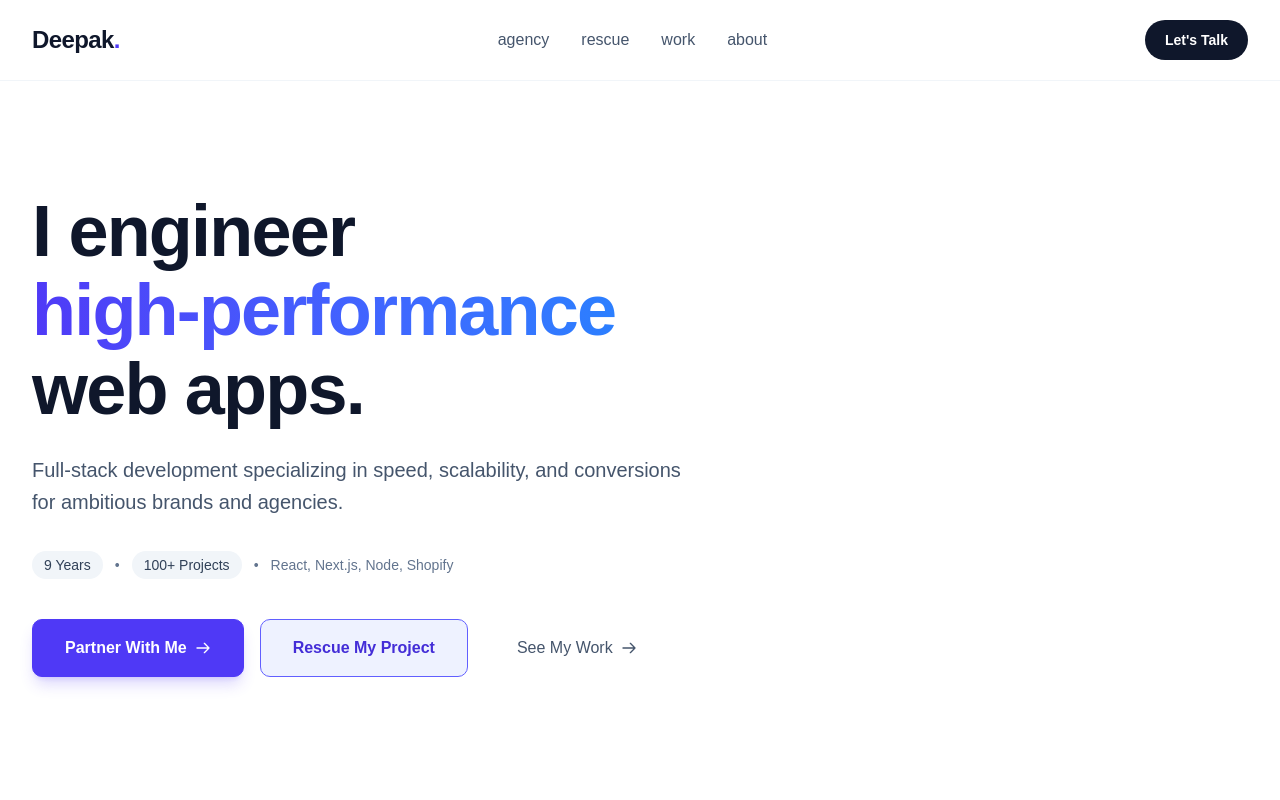
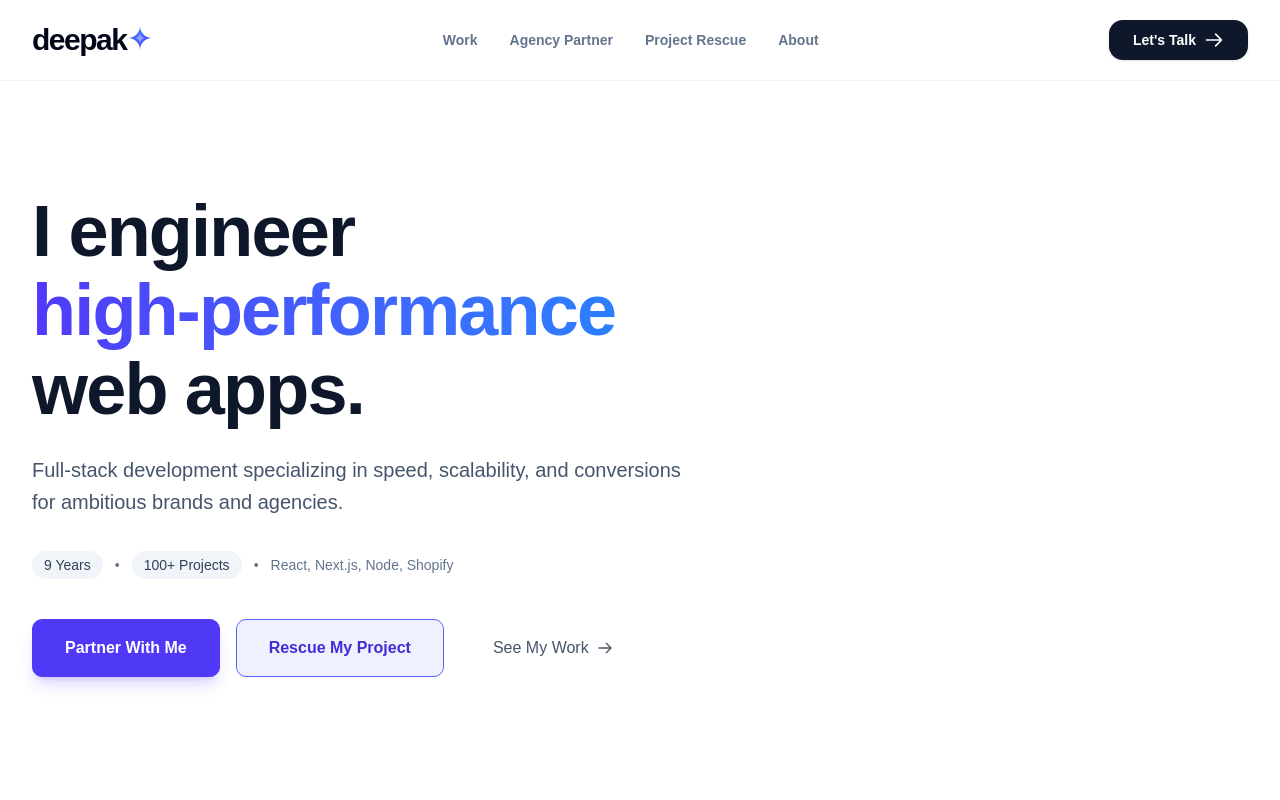
Before and after one commit to IVEWOR/deepslog, a Next.js app: page / in a window 1280 px wide. Shown: the top 800 px of the page. Built offline with nearby package versions, Linux system fonts and the light colour scheme; a web font is replaced by a local one.

Commit message:
contact updates

```diff
--- a/components/ContactModal.jsx
+++ b/components/ContactModal.jsx
@@ -13,14 +13,14 @@ export default function ContactModal({ triggerText, triggerStyle }) {
     setMounted(true);
   }, []);
 
-  // Initialize Cal.com UI settings when the calendar is shown
+  // Initialize Cal.com UI settings
   useEffect(() => {
     if (showCalendar) {
       (async function () {
         const cal = await getCalApi();
         cal("ui", {
           theme: "light",
-          styles: { branding: { brandColor: "#4F46E5" } }, // Matches Tailwind indigo-600
+          styles: { branding: { brandColor: "#4F46E5" } },
           hideEventTypeDetails: false,
           layout: "month_view",
         });
@@ -42,7 +42,7 @@ export default function ContactModal({ triggerText, triggerStyle }) {
 
   const modalUI = isOpen ? (
     <div
-      className="fixed inset-0 z-[9999] overflow-y-auto"
+      className="fixed inset-0 z-[9999] overflow-y-auto overscroll-none"
       style={{ position: "fixed" }}
     >
       {/* Backdrop */}
@@ -53,14 +53,17 @@ export default function ContactModal({ triggerText, triggerStyle }) {
 
       {/* Scrollable Wrapper */}
       <div className="flex min-h-full flex-col justify-center p-4 sm:p-8 relative">
-        <div className="relative w-full max-w-4xl mx-auto bg-slate-900 border border-slate-800 rounded-3xl shadow-2xl flex flex-col md:flex-row animate-fade-in-up my-auto overflow-hidden">
+        {/* MODAL CONTAINER
+            FIX: Added `md:h-[600px] md:max-h-[85vh]` to strictly limit the desktop height.
+        */}
+        <div className="relative w-full max-w-4xl mx-auto bg-slate-900 border border-slate-800 rounded-3xl shadow-2xl flex flex-col md:flex-row animate-fade-in-up my-auto overflow-hidden md:h-[600px] md:max-h-[85vh]">
           {/* Global Close Button */}
           <button
             onClick={() => setIsOpen(false)}
-            className="absolute top-3 right-4 p-2 text-slate-200 hover:text-white bg-slate-800/80 rounded-full hover:bg-slate-700 transition-colors z-30 backdrop-blur-sm"
+            className="absolute top-4 right-4 p-2 text-slate-400 hover:text-white bg-slate-800/80 rounded-full hover:bg-slate-700 transition-colors z-30 backdrop-blur-sm"
           >
             <svg
-              className="w-3 h-3"
+              className="w-5 h-5"
               fill="none"
               stroke="currentColor"
               viewBox="0 0 24 24"
@@ -74,9 +77,11 @@ export default function ContactModal({ triggerText, triggerStyle }) {
             </svg>
           </button>
 
-          {/* LEFT SIDE: The Quick Form */}
+          {/* LEFT SIDE: The Quick Form
+              FIX: Added `flex flex-col justify-center md:h-full overflow-y-auto` so it centers vertically in the new locked height.
+          */}
           <div
-            className={`w-full md:w-1/2 p-6 md:p-8 border-b md:border-b-0 md:border-r border-slate-800 relative z-10 bg-slate-900 ${showCalendar ? "hidden md:block" : "block"}`}
+            className={`w-full md:w-1/2 p-6 md:p-8 border-b md:border-b-0 md:border-r border-slate-800 relative z-10 bg-slate-900 flex-col justify-center md:h-full overflow-y-auto ${showCalendar ? "hidden md:flex" : "flex"}`}
           >
             <h3 className="text-2xl font-bold text-white mb-1">
               Send a brief.
@@ -135,22 +140,24 @@ export default function ContactModal({ triggerText, triggerStyle }) {
 
               <button
                 type="submit"
-                className="w-full py-3 mt-3 bg-indigo-600 hover:bg-indigo-500 text-white font-bold rounded-lg transition-colors"
+                className="w-full py-3 mt-3 bg-indigo-600 hover:bg-indigo-500 text-white font-bold rounded-lg transition-colors shrink-0"
               >
                 Send Message
               </button>
             </form>
           </div>
 
-          {/* RIGHT SIDE: Dynamic Cal.com / CTA Area */}
+          {/* RIGHT SIDE: Dynamic Cal.com / CTA Area
+              FIX: Changed to `md:h-full` so it stops at 600px.
+          */}
           <div
-            className={`w-full bg-slate-950 flex flex-col justify-center items-center relative z-10 transition-all duration-500 ${showCalendar ? "p-0 h-150 md:h-auto md:min-h-137.5 md:w-1/2" : "p-6 md:p-8 text-center md:w-1/2"}`}
+            className={`w-full bg-slate-950 flex flex-col justify-center items-center relative z-10 transition-all duration-500 ${showCalendar ? "p-0 h-[85vh] md:h-full md:w-1/2" : "p-6 md:p-8 text-center md:w-1/2 md:h-full"}`}
           >
             {showCalendar ? (
               // The Live Cal.com Embed
               <div className="w-full h-full bg-white animate-fade-in-up md:rounded-r-3xl flex flex-col relative overflow-hidden">
                 {/* Mobile 'Back to Form' Header */}
-                <div className="md:hidden w-full bg-slate-50 border-b border-slate-200 p-4 flex items-center z-20 absolute top-0 left-0 right-0">
+                <div className="md:hidden w-full bg-slate-50 border-b border-slate-200 p-4 flex items-center z-20 absolute top-0 left-0 right-0 shadow-sm">
                   <button
                     onClick={() => setShowCalendar(false)}
                     className="text-sm font-bold text-slate-600 flex items-center gap-1.5 hover:text-indigo-600 transition-colors"
@@ -172,15 +179,14 @@ export default function ContactModal({ triggerText, triggerStyle }) {
                   </button>
                 </div>
 
-                {/* Cal.com component - pt-14 pushes it below the mobile back button */}
-                <div className="flex-grow w-full pt-14 md:pt-0">
+                {/* Cal.com component */}
+                <div
+                  className="flex-grow w-full h-full pt-[60px] md:pt-0 overflow-y-auto overscroll-contain"
+                  style={{ WebkitOverflowScrolling: "touch" }}
+                >
                   <Cal
-                    calLink="deepslog/30min"
-                    style={{
-                      width: "100%",
-                      height: "100%",
-                      overflow: "scroll",
-                    }}
+                    calLink="deepslog/meet"
+                    style={{ width: "100%", height: "100%" }}
                     config={{ layout: "month_view" }}
                   />
                 </div>
@@ -235,6 +241,7 @@ export default function ContactModal({ triggerText, triggerStyle }) {
         }
       >
         {triggerText || "Let's Talk"}
+        {typeof triggerText === "string" && (
           <svg
             className="w-5 h-5"
             fill="none"
@@ -248,6 +255,7 @@ export default function ContactModal({ triggerText, triggerStyle }) {
               d="M14 5l7 7m0 0l-7 7m7-7H3"
             ></path>
           </svg>
+        )}
       </button>
 
       {mounted && createPortal(modalUI, document.body)}
--- a/components/Hero.jsx
+++ b/components/Hero.jsx
@@ -1,5 +1,6 @@
 import Link from "next/link";
 import Image from "next/image";
+import ContactModal from "./ContactModal";
 
 export default function Hero() {
   return (
@@ -56,35 +57,17 @@ export default function Hero() {
 
           {/* 3. ACTION BUTTONS (order-3: Kept your exact classes and SVG updates) */}
           <div className="order-3 animate-fade-in-up [animation-delay:550ms] flex flex-col sm:flex-row items-center justify-center lg:justify-start gap-4">
-            <Link
-              href="#contact"
-              className="w-full sm:w-auto px-8 py-4 text-base font-semibold text-white bg-indigo-600 rounded-lg hover:bg-indigo-700 shadow-lg shadow-indigo-600/20 transition-all flex items-center justify-center gap-2 border border-indigo-600"
-            >
-              Partner With Me
-              <svg
-                className="w-4 h-4"
-                fill="none"
-                stroke="currentColor"
-                viewBox="0 0 24 24"
-              >
-                <path
-                  strokeLinecap="round"
-                  strokeLinejoin="round"
-                  strokeWidth="2"
-                  d="M14 5l7 7m0 0l-7 7m7-7H3"
-                ></path>
-              </svg>
-            </Link>
+            <ContactModal
+              triggerText={<>Partner With Me</>}
+              triggerStyle="w-full sm:w-auto px-8 py-4 text-base font-semibold text-white bg-indigo-600 rounded-lg hover:bg-indigo-700 shadow-lg shadow-indigo-600/20 transition-all flex items-center justify-center gap-2 border border-indigo-600"
+            />
+            <ContactModal
+              triggerText={<> Rescue My Project</>}
+              triggerStyle="w-full sm:w-auto px-8 py-4 text-base font-semibold text-indigo-700 bg-indigo-50 rounded-lg hover:bg-indigo-100 transition-all border border-indigo-500 flex items-center justify-center gap-2"
+            />
 
             <Link
-              href="#performance"
-              className="w-full sm:w-auto px-8 py-4 text-base font-semibold text-indigo-700 bg-indigo-50 rounded-lg hover:bg-indigo-100 transition-all border border-indigo-500 flex items-center justify-center "
-            >
-              Rescue My Project
-            </Link>
-
-            <Link
-              href="#work"
+              href="/work"
               className="w-full sm:w-auto px-8 py-4 text-base font-medium text-slate-600 hover:text-slate-900 transition-colors underline-offset-4 hover:underline flex gap-2 items-center justify-center border border-transparent"
             >
               <span>See My Work</span>
--- a/components/Navbar.jsx
+++ b/components/Navbar.jsx
@@ -1,53 +1,157 @@
+"use client";
+
+import { useState, useEffect } from "react";
 import Link from "next/link";
+import { usePathname } from "next/navigation";
+import ContactModal from "./ContactModal";
+
+// I included the Modern Spark Logo directly here to keep it simple!
+function ModernSparkLogo() {
+  return (
+    <div className="group flex items-baseline gap-0.5">
+      <span className="text-2xl md:text-3xl font-black tracking-tighter text-slate-950 transition-colors">
+        deepak
+      </span>
+      <svg
+        className="w-5 h-5 md:w-6 md:h-6 transition-all duration-500 ease-[cubic-bezier(0.87,0,0.13,1)] group-hover:rotate-90 group-hover:scale-110"
+        viewBox="0 0 24 24"
+        fill="none"
+        xmlns="http://www.w3.org/2000/svg"
+      >
+        <defs>
+          <linearGradient
+            id="iridescent-spark"
+            x1="0%"
+            y1="0%"
+            x2="100%"
+            y2="100%"
+          >
+            <stop offset="0%" stopColor="lab(54.1736% 13.3369 -74.6839)" />
+            <stop offset="100%" stopColor="lab(38.4009% 52.6132 -92.3857)" />
+          </linearGradient>
+        </defs>
+        <path
+          d="M12 0C12 6.62742 17.3726 12 24 12C17.3726 12 12 17.3726 12 24C12 17.3726 6.62742 12 0 12C6.62742 12 12 6.62742 12 0Z"
+          fill="url(#iridescent-spark)"
+        />
+        <path
+          d="M12 6C12 9.31371 14.6863 12 18 12C14.6863 12 12 14.6863 12 18C12 14.6863 9.31371 12 6 12C9.31371 12 12 9.31371 12 6Z"
+          fill="white"
+          className="opacity-40"
+        />
+      </svg>
+    </div>
+  );
+}
 
 export default function Navbar() {
+  const [isOpen, setIsOpen] = useState(false);
+  const pathname = usePathname(); // Used to highlight the active page
+
+  // Close the mobile menu automatically when the route changes
+  useEffect(() => {
+    setIsOpen(false);
+  }, [pathname]);
+
+  const navLinks = [
+    { name: "Work", href: "/work" },
+    { name: "Agency Partner", href: "/agency" },
+    { name: "Project Rescue", href: "/rescue" },
+    { name: "About", href: "/about" },
+  ];
+
   return (
-    <nav className="fixed top-0 left-0 right-0 z-50 bg-white/80 backdrop-blur-md border-b border-slate-100">
-      <div className="max-w-7xl mx-auto px-6 lg:px-8 h-20 flex items-center justify-between">
-        {/* Logo */}
-        <Link
-          href="/"
-          className="text-2xl font-extrabold text-slate-900 tracking-tight"
-        >
-          Deepak<span className="text-indigo-600">.</span>
+    <header className="fixed top-0 left-0 right-0 z-50 bg-white/80 backdrop-blur-md border-b border-slate-100">
+      <div className="max-w-7xl mx-auto px-6 lg:px-8">
+        <div className="flex items-center justify-between h-20">
+          {/* 1. LOGO */}
+          <Link href="/" aria-label="Home" onClick={() => setIsOpen(false)}>
+            <ModernSparkLogo />
           </Link>
 
-        {/* Desktop Links */}
-        <div className="hidden md:flex items-center gap-8 font-medium text-slate-600">
+          {/* 2. DESKTOP NAVIGATION */}
+          <nav className="hidden md:flex items-center gap-8">
+            {navLinks.map((link) => {
+              const isActive = pathname.startsWith(link.href);
+              return (
                 <Link
-            href="/agency"
-            className="hover:text-indigo-600 transition-colors"
+                  key={link.name}
+                  href={link.href}
+                  className={`text-sm font-bold transition-colors ${isActive ? "text-indigo-600" : "text-slate-500 hover:text-slate-900"}`}
                 >
-            agency
+                  {link.name}
                 </Link>
-          <Link
-            href="/rescue"
-            className="hover:text-indigo-600 transition-colors"
-          >
-            rescue
-          </Link>
-          <Link
-            href="/work"
-            className="hover:text-indigo-600 transition-colors"
-          >
-            work
-          </Link>
-          <Link
-            href="/about"
-            className="hover:text-indigo-600 transition-colors"
-          >
-            about
-          </Link>
+              );
+            })}
+          </nav>
+
+          {/* 3. DESKTOP CTA BUTTON */}
+          <div className="hidden md:block">
+            <ContactModal
+              triggerText="Let's Talk"
+              triggerStyle="px-6 py-2.5 text-sm font-bold text-white bg-slate-900 rounded-xl hover:bg-indigo-600 transition-colors shadow-sm flex gap-2 cursor-pointer"
+            />
           </div>
 
-        {/* CTA */}
+          {/* 4. MOBILE HAMBURGER BUTTON */}
+          <button
+            className="md:hidden p-2 -mr-2 text-slate-600 hover:text-slate-900 focus:outline-none"
+            onClick={() => setIsOpen(!isOpen)}
+            aria-label="Toggle Menu"
+          >
+            <svg
+              className="w-6 h-6"
+              fill="none"
+              stroke="currentColor"
+              viewBox="0 0 24 24"
+            >
+              {isOpen ? (
+                <path
+                  strokeLinecap="round"
+                  strokeLinejoin="round"
+                  strokeWidth="2"
+                  d="M6 18L18 6M6 6l12 12"
+                /> // X icon
+              ) : (
+                <path
+                  strokeLinecap="round"
+                  strokeLinejoin="round"
+                  strokeWidth="2"
+                  d="M4 6h16M4 12h16M4 18h16"
+                /> // Hamburger icon
+              )}
+            </svg>
+          </button>
+        </div>
+      </div>
+
+      {/* 5. MOBILE MENU DROPDOWN */}
+      {isOpen && (
+        <div className="md:hidden absolute top-20 left-0 right-0 bg-white border-b border-slate-100 shadow-2xl animate-fade-in-up">
+          <div className="px-6 py-8 flex flex-col gap-6">
+            {navLinks.map((link) => {
+              const isActive = pathname.startsWith(link.href);
+              return (
                 <Link
-          href="#contact"
-          className="hidden md:inline-flex items-center justify-center px-5 py-2.5 text-sm font-semibold text-white bg-slate-900 rounded-full hover:bg-slate-800 transition-all"
+                  key={link.name}
+                  href={link.href}
+                  className={`text-xl font-black tracking-tight ${isActive ? "text-indigo-600" : "text-slate-900"}`}
                 >
-          Let&apos;s Talk
+                  {link.name}
                 </Link>
+              );
+            })}
+
+            <div className="pt-6 mt-2 border-t border-slate-100">
+              {/* Full-width Contact Modal button for mobile */}
+              <ContactModal
+                triggerText="Let's Talk"
+                triggerStyle="w-full py-4 text-base font-bold text-white bg-indigo-600 rounded-xl hover:bg-indigo-500 transition-colors shadow-lg flex justify-center items-center gap-2"
+              />
             </div>
-    </nav>
+          </div>
+        </div>
+      )}
+    </header>
   );
 }
```
Also changed, not shown: app/about/page.jsx (+12 -26 lines), app/agency/page.jsx (+10 -39 lines), app/rescue/page.jsx (+6 -20 lines), app/rescue/performance/page.jsx (+5 -20 lines), app/rescue/vibe-coding/page.jsx (+9 -38 lines), app/work/page.jsx (+5 -19 lines), components/CTA.jsx (+6 -20 lines). Lines whose indentation alone changed are shown as unchanged.
